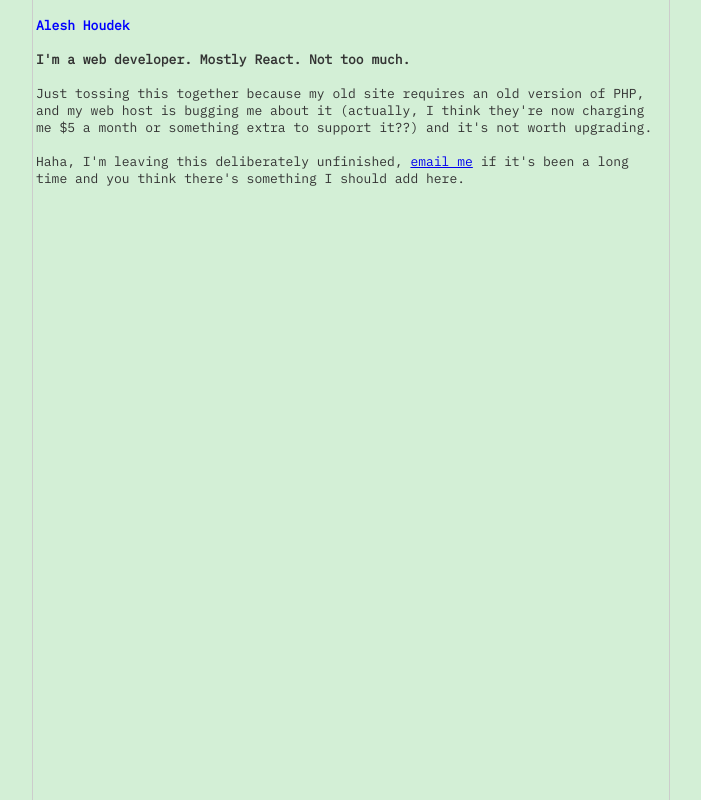
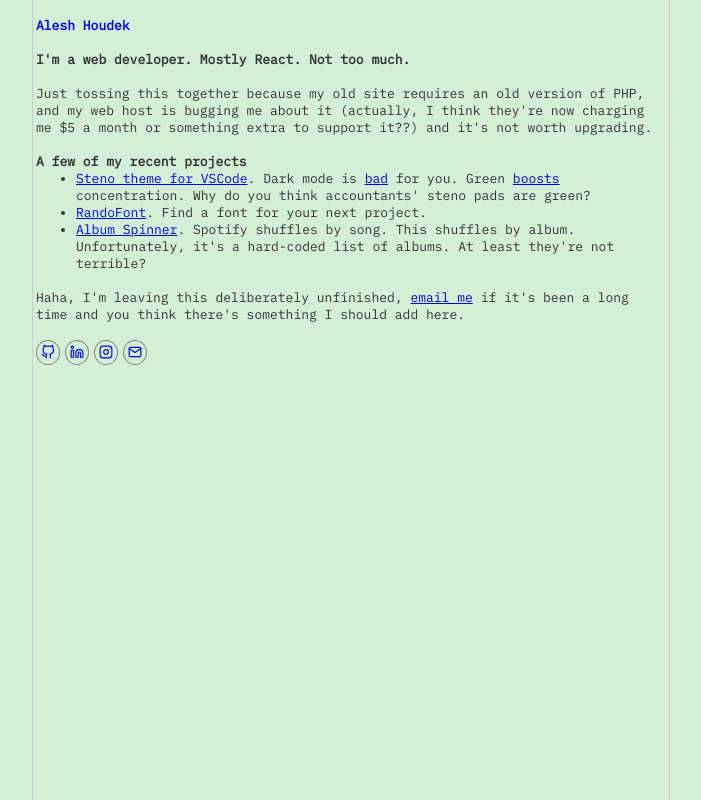
Before and after one commit to aleshh/alesh-com-gatsby, a Gatsby site: page / in a window 1280 px wide. Shown: the whole page, without its empty margins (289-990 px from the left). Built offline with nearby package versions, Linux system fonts and the light colour scheme; Gatsby itself is replaced by a stand-in of ours.

Commit message:
add stuff

```diff
--- a/package.json
+++ b/package.json
@@ -22,6 +22,7 @@
     "gatsby-plugin-styled-components": "^5.20.0",
     "react": "^18.1.0",
     "react-dom": "^18.1.0",
+    "react-feather": "^2.0.10",
     "styled-components": "^5.3.5"
   },
   "devDependencies": {
--- a/src/pages/index.tsx
+++ b/src/pages/index.tsx
@@ -1,6 +1,12 @@
 import React from "react";
 import "./index.css";
 import styled from "styled-components";
+import { GitHub, Twitter, Mail, Instagram, Linkedin } from "react-feather";
+
+const iconProps = {
+  size: 14,
+  // strokeWidth: 1,
+};
 
 const Body = styled.main`
   max-width: 630px;
@@ -14,6 +20,19 @@ const Body = styled.main`
   color: #333333;
   & h1 {
     color: blue;
+  }
+`;
+
+const IconWrapper = styled.span`
+  display: inline-block;
+  line-height: 10px;
+  color: blue;
+  border-radius: 50%;
+  padding: 4px;
+  border: 1px solid gray;
+  margin-right: 5px;
+  &:last-child {
+    margin-right: 0;
   }
 `;
 
@@ -33,6 +52,43 @@ export default function IndexPage() {
           and it's not worth upgrading.
         </p>
         <br />
+        <h2>A few of my recent projects</h2>
+        <ul>
+          <li>
+            <a
+              href="https://marketplace.visualstudio.com/items?itemName=alesh-houdek.steno-light-theme"
+              target="_blank"
+            >
+              Steno theme for VSCode
+            </a>
+            . Dark mode is{" "}
+            <a
+              href="https://tidbits.com/2019/05/31/the-dark-side-of-dark-mode/"
+              target="_blank"
+            >
+              bad
+            </a>{" "}
+            for you. Green{" "}
+            <a href="https://www.shiftelearning.com/blog/how-do-colors-influence-learning">
+              boosts
+            </a>{" "}
+            concentration. Why do you think accountants' steno pads are green?
+          </li>
+          <li>
+            <a href="https://randofont.alesh.com" target="_blank">
+              RandoFont
+            </a>
+            . Find a font for your next project.
+          </li>
+          <li>
+            <a href="https://albums.alesh.com/" target="_blank">
+              Album Spinner
+            </a>
+            . Spotify shuffles by song. This shuffles by album. Unfortunately,
+            it's a hard-coded list of albums. At least they're not terrible?
+          </li>
+        </ul>
+        <br />
         <p>
           Haha, I'm leaving this deliberately unfinished,{" "}
           <a href="mailto:mail@alesh.com?subject=Mail from alesh.com">
@@ -41,6 +97,32 @@ export default function IndexPage() {
           if it's been a long time and you think there's something I should add
           here.
         </p>
+        <br />
+        <p>
+          <IconWrapper>
+            <a href="https://github.com/aleshh">
+              <GitHub {...iconProps} />
+            </a>
+          </IconWrapper>
+
+          <IconWrapper>
+            <a href="https://www.linkedin.com/in/alesh/">
+              <Linkedin {...iconProps} />
+            </a>
+          </IconWrapper>
+
+          <IconWrapper>
+            <a href="https://www.instagram.com/alesh/">
+              <Instagram {...iconProps} />
+            </a>
+          </IconWrapper>
+
+          <IconWrapper>
+            <a href="mailto:mail@alesh.com?subject=Mail sent from alesh.com">
+              <Mail {...iconProps} />
+            </a>
+          </IconWrapper>
+        </p>
       </Body>
     </>
   );
```
Also changed, not shown: 1 other file.
